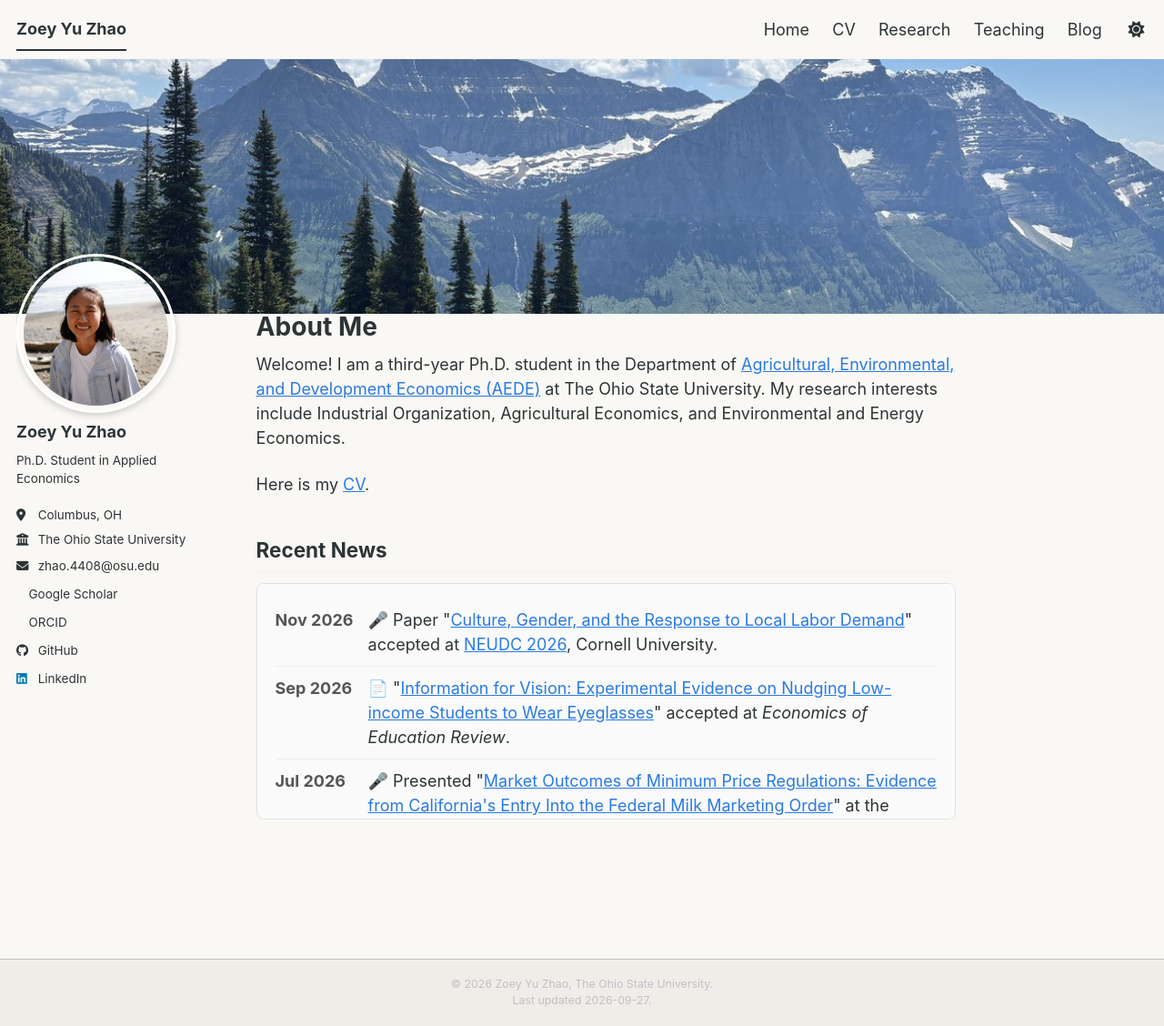
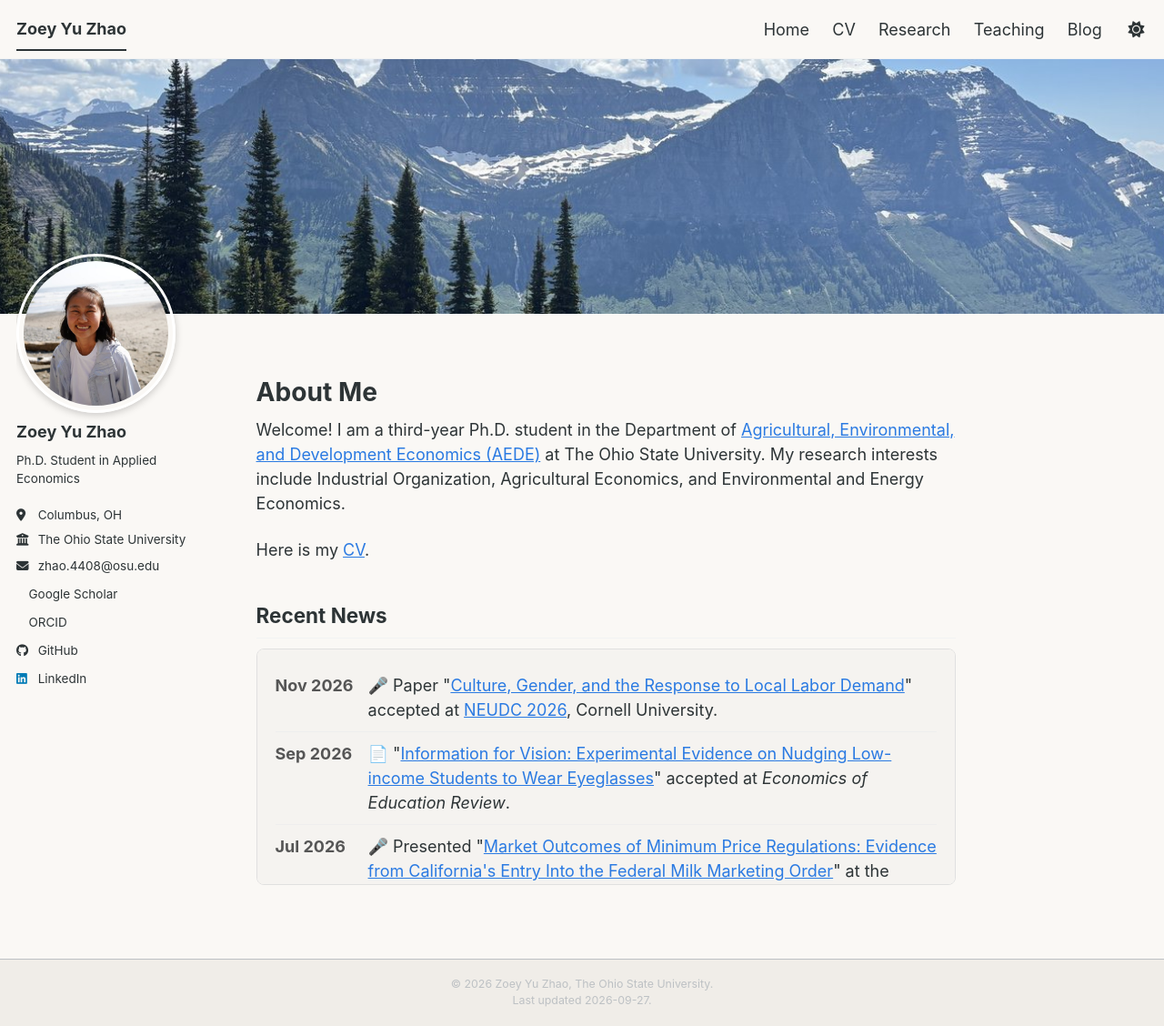
Before and after one commit to zoeyzhao-econ/zoeyzhao-econ.github.io, a Jekyll site: the page built from _pages/about.md, in a window 1280 px wide and 1128 px high. Shown: the whole window at 91% size. Built offline with Jekyll 4.4.1, drawn with Linux system fonts in a browser that asks for light colours; a style sheet for code colours, icons or effects is not loaded.

Commit message:
Fix content spacing on all pages; harmonize news-box color
- Add padding-top to .page (single layout) for homepage spacing
- Increase .archive padding-top to 4em
- Match news-box background to warm page theme

Co-Authored-By: Claude Opus 4.6 <noreply@anthropic.com>

```diff
--- a/_sass/layout/_archive.scss
+++ b/_sass/layout/_archive.scss
@@ -4,7 +4,7 @@
 
 .archive {
   margin-bottom: 2em;
-  padding-top: 2.5em;
+  padding-top: 4em;
 
   @include breakpoint($medium) {
     @include span(12 of 12);
--- a/_sass/layout/_page.scss
+++ b/_sass/layout/_page.scss
@@ -17,6 +17,8 @@
 }
 
 .page {
+  padding-top: 4em;
+
   @include breakpoint($large) {
     @include span(10 of 12 last);
     @include prefix(0.5 of 12);
```
Also changed, not shown: _pages/about.md (+1 -1 lines).
